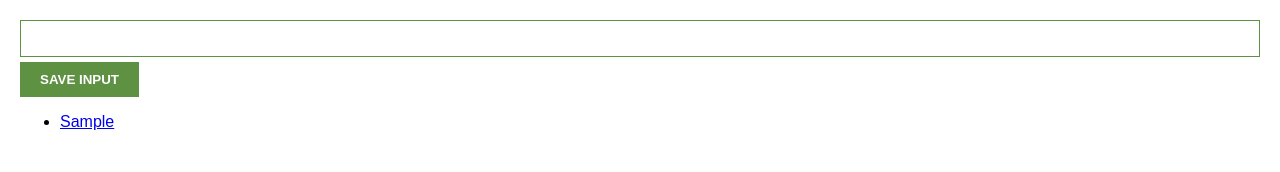
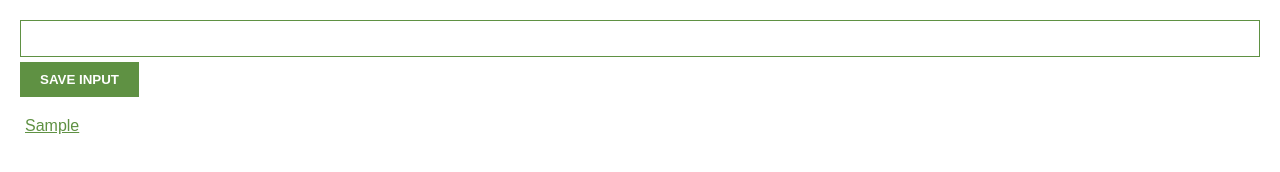
Before and after one commit to SaintJo/chrom_extension, a plain HTML site: page index.html in a window 1280 px wide. Both pictures are taken after typing "Sample" into the empty fields and a click on the button "SAVE INPUT". Drawn offline with Linux system fonts and the light colour scheme.

Commit message:
add a style to ul, li and a tags

```diff
--- a/css/style.css
+++ b/css/style.css
@@ -20,3 +20,17 @@
 	border: none;
 	font-weight: bold;
 }
+
+ul {
+	margin-top: 20px;
+	list-style: none;
+	padding-left: 5px;
+}
+
+li {
+	margin-top: 5px;
+}
+
+li a {
+	color: #5f9143;
+}
```
